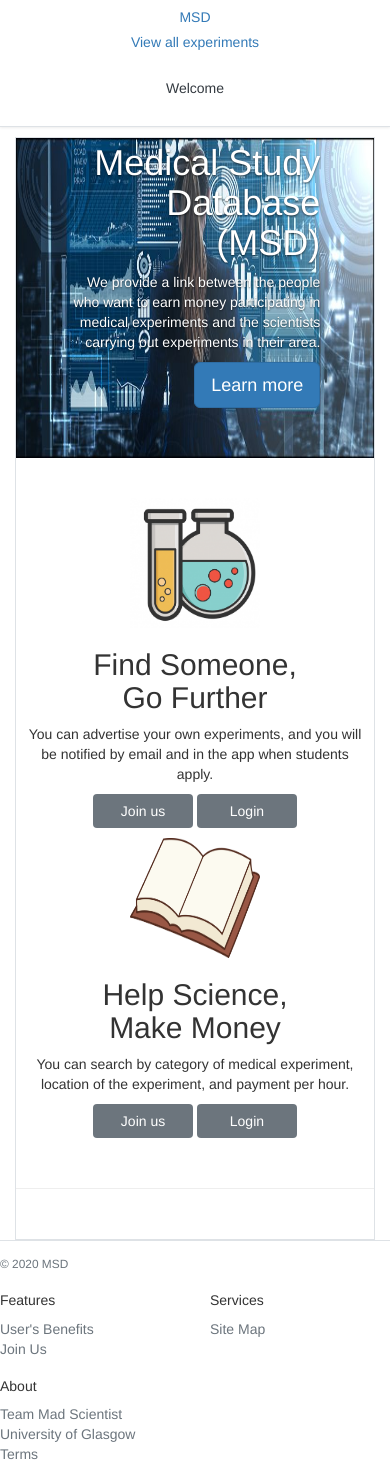
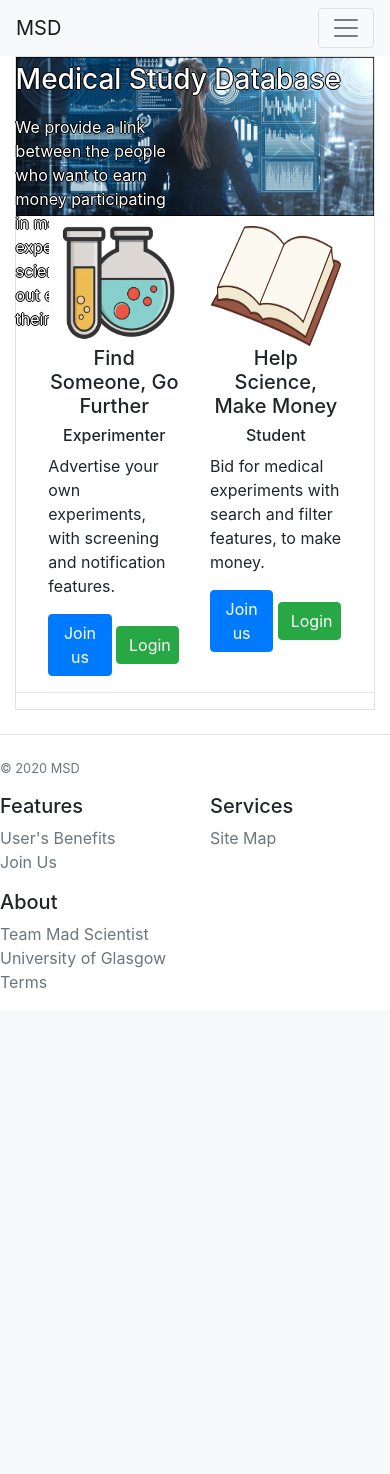
Before and after one commit to DrewMclachlan/IT-PW, a Django app: page / in a window 390 px wide. After the commit the page ends 988 px from the top, so only its background shows below. Run offline with Django 3.2, Linux system fonts and the light colour scheme; some libraries are stand-ins or nearby versions.

Commit message:
responsive design

```diff
--- /dev/null
+++ b/participants_wanted/media/style1.css
@@ -0,0 +1,20 @@
+.mainImg img{
+width: 100%;
+height: 100%;
+}
+.outline1 {
+  position: absolute;
+  top: 1%;
+  left: 4%;
+    color: white;
+    text-shadow: -1px 0 black, 0 1px black, 1px 0 black, 0 -1px black;
+}
+
+.outline2 {
+  position: absolute;
+  top: 9%;
+    left:4%;
+    max-width: 40%;
+    color: white;
+    text-shadow: -1px 0 black, 0 1px black, 1px 0 black, 0 -1px black;
+}
--- a/participants_wanted/templates/base.html
+++ b/participants_wanted/templates/base.html
@@ -3,10 +3,9 @@
 <html lang="en">
 <head>
     <meta charset="UTF-8">
-    <link rel="stylesheet" type="text/css" href="{{MEDIA_URL}}style.css">
-   <link rel="stylesheet" href="https://maxcdn.bootstrapcdn.com/bootstrap/3.4.1/css/bootstrap.min.css">
+    <link rel="stylesheet" href="https://stackpath.bootstrapcdn.com/bootstrap/4.4.1/css/bootstrap.min.css" integrity="sha384-Vkoo8x4CGsO3+Hhxv8T/Q5PaXtkKtu6ug5TOeNV6gBiFeWPGFN9MuhOf23Q9Ifjh" crossorigin="anonymous">
+        <link rel="stylesheet" href="{{MEDIA_URL}}style1.css">
     <script src="https://ajax.googleapis.com/ajax/libs/jquery/3.4.1/jquery.min.js"></script>
-    <script src="https://maxcdn.bootstrapcdn.com/bootstrap/3.4.1/js/bootstrap.min.js"></script>
     <title>
          MSD -
         {% block title_block %}
@@ -15,31 +14,34 @@
     </title>
 </head>
 	<body>
-	<div class="d-flex flex-column flex-md-row align-items-center p-3 px-md-4 mb-3 bg-white border-bottom shadow-sm">
-        <h5 class="my-0 mr-md-auto font-weight-normal"><a href="/">MSD</a></h5>
-        <h5 style="float: right;"><a href="/view">View all experiments</a></h5>
-    {% if user.is_authenticated %}
-    {% if student %}
-    <h4><a href = "{% url 'student:home' %}">Home</a></h4>
+    <nav class="navbar navbar-static-top navbar-expand-md navbar-light bg-light">
+        <a class="navbar-brand" href="/">MSD</a>
+        <button class="navbar-toggler" type="button" data-toggle="collapse" data-target="#navbarSupportedContent" aria-controls="navbarSupportedContent" aria-expanded="false" aria-label="Toggle navigation">
+        <span class="navbar-toggler-icon"></span></button>
+        <div class="collapse navbar-collapse" id="navbarSupportedContent">
+            <ul class="navbar-nav mr-auto">
+            <li class="nav-link">
+                {% if student %}
+                <a class="nav-link" href = "{% url 'student:home' %}">Home</a>
+                {% else %}
+                <a class="nav-link" href = "{% url 'experimenter:home' %}">Home</a>
+                {% endif %}
+                </li>
+            <li class="nav-link"><a class="nav-link" href="/view">View all experiments</a></li>
+            </ul>
+            {% if user.is_authenticated %}
+            <a class="btn btn-outline-danger" href="{% url 'student:logout' %}">Log out of {{user.username}} </a>
+            {% endif %}
 
-    {% else %}
-    <h4><a href = "{% url 'experimenter:home' %}">Home</a></h4>
-    {% endif %}
-    <nav class="my-2 my-md-0 mr-md-3">
-        <h5 class="p-2 text-dark" >Logged in as: {{user.username}}</h5>
+
+            </div>
     </nav>
-    <a class="btn btn-outline-danger" href="{% url 'student:logout' %}">Log out</a>
-        {% else %}
-        <nav class="my-2 my-md-0 mr-md-3">
-    <h5 class="p-2 text-dark" >Welcome</h5>
-  </nav>
-        {% endif %}
-</div>
-
+    <body>
     {% block body_block %}
     {% endblock %}
-</body>
-<footer id="#footer" class="pt-4 my-md-5 pt-md-5 border-top">
+    </body>
+    <br/>
+<footer class="sticky-bottom pt-4 my-md-5 pt-md-5 border-top">
     <div class="row">
       <div class="col-12 col-md">
         <small class="d-block mb-3 text-muted">  © 2020 MSD</small>
@@ -55,7 +57,6 @@
         <h5>Services</h5>
         <ul class="list-unstyled text-small">
           <li><a class="text-muted" href="#">Site Map</a></li>
-
         </ul>
       </div>
       <div class="col-6 col-md">
@@ -69,5 +70,7 @@
     </div>
   </footer>
     </div>
+<script src="https://cdn.jsdelivr.net/npm/popper.js@1.16.0/dist/umd/popper.min.js" integrity="sha384-Q6E9RHvbIyZFJoft+2mJbHaEWldlvI9IOYy5n3zV9zzTtmI3UksdQRVvoxMfooAo" crossorigin="anonymous"></script>
+<script src="https://stackpath.bootstrapcdn.com/bootstrap/4.4.1/js/bootstrap.min.js" integrity="sha384-wfSDF2E50Y2D1uUdj0O3uMBJnjuUD4Ih7YwaYd1iqfktj0Uod8GCExl3Og8ifwB6" crossorigin="anonymous"></script>
 </body>
 </html>
--- a/participants_wanted/templates/home/index.html
+++ b/participants_wanted/templates/home/index.html
@@ -4,45 +4,45 @@
 
 
 {% block body_block %}
-  <main role="main">
-      <div class="container marketing">
-          <div class="border">
-  <div id="myCarousel" class="carousel slide" data-ride="carousel">
+<div class="container col-md-8">
+            <div class="border">
 
-    <div class="carousel-inner" >
-            <div class="carousel-item active" >
-        <div class="mainImg" > <img src= "../../media/future.jpg" alt=""></div>
-        <div class="container">
-          <div class="carousel-caption text-right">
-            <h1> Medical Study Database (MSD) </h1>
-            <p>We provide a link between the people who want to earn money participating in medical experiments and the scientists carrying out experiments in their area.</p>
-            <p><a class="btn btn-lg btn-primary" href = "" role="button"> Learn more</a>
+        <div class="mainImg" > <img src= "{{MEDIA_URL}}future.jpg" alt=""></div>
+          <div>
+            <h3  class="outline1"> Medical Study Database</h3>
+              <p class="outline2">We provide a link between the people who want to earn money participating in medical experiments and the scientists carrying out experiments in their area.</p>
           </div>
-        </div>
-      </div>
-    </div>
-
-  </div>
 
 
 
-    <div class="row" >
+    <div class="row justify-content-center">
 
-      <div class="col-lg-4" style=" border:1px; width:100%; margin:auto;" >
 
-        <img src= "../../media/expr.png" width="130" height="130" alt="">
-        <h2>Find Someone, <br> Go Further</h2>
-        <p>You can advertise your own experiments, and you will be notified by email and in the app when students apply.</p>
-        <a class="btn btn-secondary" href="{% url 'experimenter:register' %}" role="button" style="width:100px">Join us</a>
-        <a class="btn btn-secondary" href="{% url 'experimenter:login' %}" role="button" style="width:100px">Login</a>
-      </div>
-        <div class="col-lg-4" style=" border:1px; width:100%; margin:auto;" >
-            <img src= "../../media/student.jpg" width="130" height="130" style="padding-top:10px" alt="">
-        <h2>Help Science, <br> Make Money</h2>
-        <p>You can search by category of medical experiment, location of the experiment, and payment per hour.</p>
-        <a class="btn btn-secondary" href="{% url 'student:register' %}" role="button" style="width:100px">Join us</a>
-        <a class="btn btn-secondary" href="{% url 'student:login' %}" role="button" style="width:100px">Login</a>
-      </div>
+
+      <div class="col-5 text-center">
+        <img src= "{{MEDIA_URL}}expr.png" width="130" height="130" alt="expr photo">
+        <h5>Find Someone, Go Further</h5>
+          <h6>Experimenter</h6>
+
+          <div class="text-left">
+        <p>Advertise your own experiments, with screening and notification features.</p>
+        <a class="btn btn-primary" style="width:48%;"href="{% url 'experimenter:register' %}" role="button">Join us</a>
+        <a class="btn btn-success" style="width:48%;" href="{% url 'experimenter:login' %}" role="button">Login</a>
+                  </div>
+                  </div>
+
+
+
+        <div class="col-5 text-center">
+            <img  src= "{{MEDIA_URL}}student.jpg" width="130" height="130" style="padding-top: 10px" alt="student photo">
+        <h5>Help Science, Make Money</h5>
+            <h6>Student</h6>
+        <div class="text-left">
+            <p>Bid for medical experiments with search and filter features, to make money.</p>
+        <a class="btn btn-primary" style="width:48%;"  href="{% url 'student:register' %}" role="button">Join us</a>
+        <a class="btn btn-success" style="width:48%;" href="{% url 'student:login' %}" role="button" >Login  </a>
+        </div>
+        </div>
 
     </div>
 
@@ -51,8 +51,6 @@
 
           </div>
   </div>
-
-</main>
-
+</div>
 
 {% endblock %}
```
Also changed, not shown: participants_wanted/templates/home/viewall.html (+41 -27 lines), participants_wanted/media/profile_images/drewp.JPG (deleted), participants_wanted/media/profile_images/drewp_KF4PPOl.JPG (deleted).
